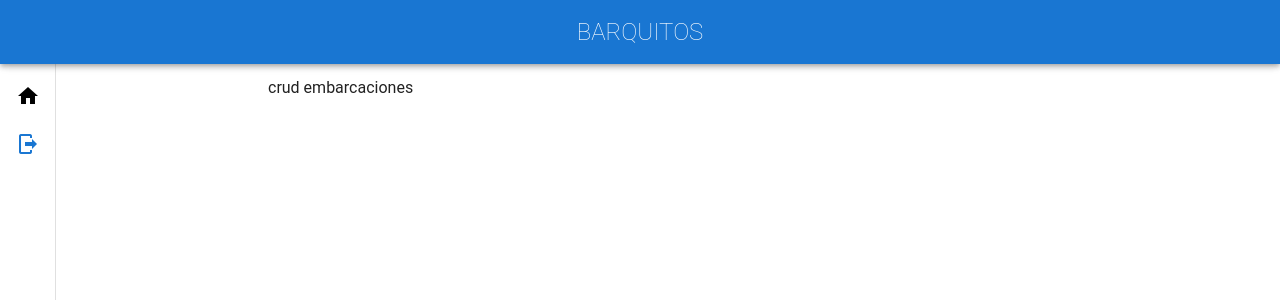
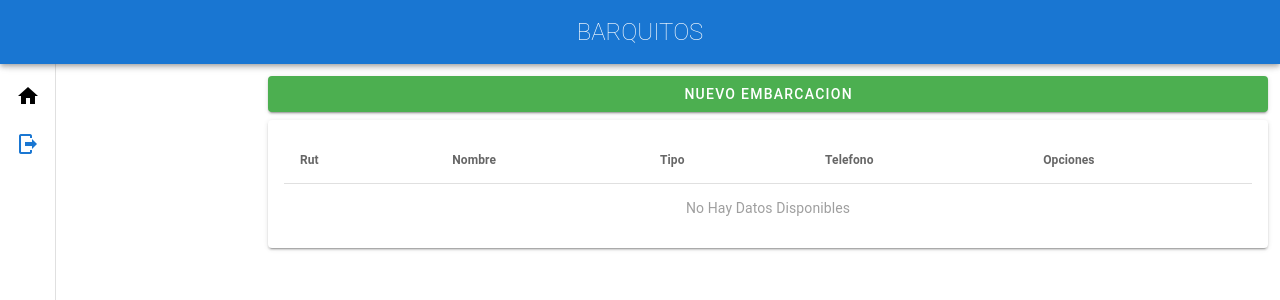
Before and after one commit to LuisFelipeMunoz/barquitos, a Vue app: page /embarcaciones in a window 1280 px wide. Shown: the top 300 px of the page. Built offline with nearby package versions, Linux system fonts and the light colour scheme; what vue-the-mask would draw is missing.

Commit message:
feat: agregados componentes a la vista embarcacion

```diff
--- a/src/components/embarcaciones/Formulario.vue
+++ b/src/components/embarcaciones/Formulario.vue
@@ -8,12 +8,12 @@
     </v-col>
     <v-col cols="12" class="px-3">
       <v-text-field
-        v-model="tipoEmbarcacion"
+        v-model="tipo"
         label="Tipo de Embarcación"
         hide-details="auto"
-        :error-messages="tipoEmbarcacionError"
-        @input="$v.tipoEmbarcacion.$touch()"
-        @blur="$v.tipoEmbarcacion.$touch()"
+        :error-messages="tipoError"
+        @input="$v.tipo.$touch()"
+        @blur="$v.tipo.$touch()"
       ></v-text-field>
     </v-col>
     <v-col cols="12" class="px-3 mb-3">
@@ -35,14 +35,14 @@
         @input="$v.patente.$touch()"
         @blur="$v.patente.$touch()"
       ></v-text-field>
-
+    </v-col>
     <v-col cols="12" class="py-2">
       <v-divider></v-divider>
     </v-col>
     <v-col cols="12">
-      <v-btn color="success" large block elevation="2" @click="guardar"
-        >guardar</v-btn
-      >
+      <v-btn color="success" large block elevation="2" @click="guardar">
+        guardar
+      </v-btn>
     </v-col>
   </v-row>
 </template>
@@ -51,28 +51,26 @@
 // decoradores
 import { Component, Vue } from "vue-property-decorator";
 //vuelidate
-import { required, minLength } from "vuelidate/lib/validators";
+import { required } from "vuelidate/lib/validators";
 
 @Component({
   validations: {
-    tipoEmbarcacion: { required },
+    tipo: { required },
     precio: { required },
     patente: { required },
-
   },
 })
 export default class FormularioUsuario extends Vue {
-
-  tipoEmbarcacion= "";
-  precio= 0;
-  patente= "";
+  tipo = "";
+  precio = 0;
+  patente = "";
 
   tipos = ["administrador", "cliente", "asistente"];
 
-  get tipoEmbarcacionError() {
+  get tipoError() {
     const errors: Array<string> = [];
-    if (!this.$v.tipoEmbarcacion.$dirty) return errors;
-    if (!this.$v.tipoEmbarcacion.required) errors.push("Requerido");
+    if (!this.$v.tipo.$dirty) return errors;
+    if (!this.$v.tipo.required) errors.push("Requerido");
     return errors;
   }
 
--- a/src/views/Embarcaciones.vue
+++ b/src/views/Embarcaciones.vue
@@ -1,20 +1,53 @@
 <template>
   <v-container>
-    <v-row>
+    <v-row dense>
       <v-col cols="12">
-        crud embarcaciones
+        <v-btn
+          block
+          elevation="2"
+          color="success"
+          @click="dialogoFormulario = true"
+          >nuevo embarcacion</v-btn
+        >
+      </v-col>
+      <v-col cols="12">
+        <v-card>
+          <v-card-text>
+            <TablaEmbarcaciones :items="items"></TablaEmbarcaciones>
+          </v-card-text>
+        </v-card>
       </v-col>
     </v-row>
+    <v-dialog v-model="dialogoFormulario" max-width="600">
+      <v-card>
+        <v-card-text>
+          <FormularioEmbarcacion
+            v-if="dialogoFormulario"
+          ></FormularioEmbarcacion>
+        </v-card-text>
+      </v-card>
+    </v-dialog>
   </v-container>
 </template>
 
 <script lang="ts">
 // decoradores
 import { Component, Vue } from "vue-property-decorator";
+// tipos
+import { Usuario } from "@/typings/store";
 // componentes
+import TablaEmbarcaciones from "@/components/embarcaciones/Tabla.vue";
+import FormularioEmbarcacion from "@/components/embarcaciones/Formulario.vue";
 
 @Component({
-  components: {},
+  components: {
+    TablaEmbarcaciones,
+    FormularioEmbarcacion,
+  },
 })
-export default class Embarcaciones extends Vue {}
+export default class Embarcaciones extends Vue {
+  dialogoFormulario = false;
+
+  items: Array<Usuario> = [];
+}
 </script>
```
Lines whose indentation alone changed are shown as unchanged.
